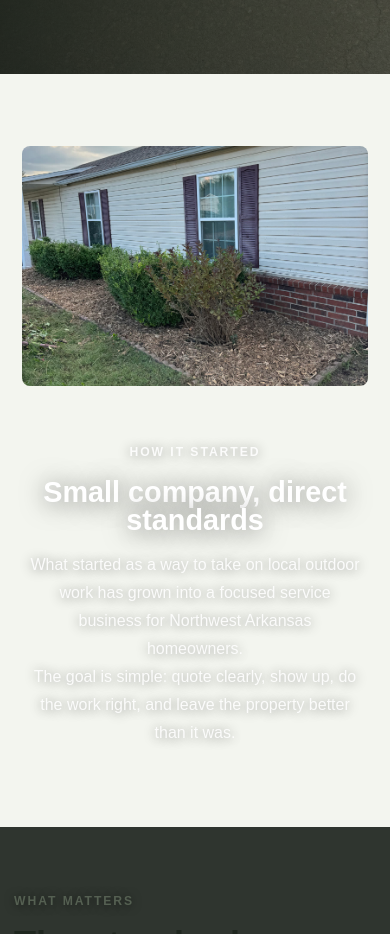
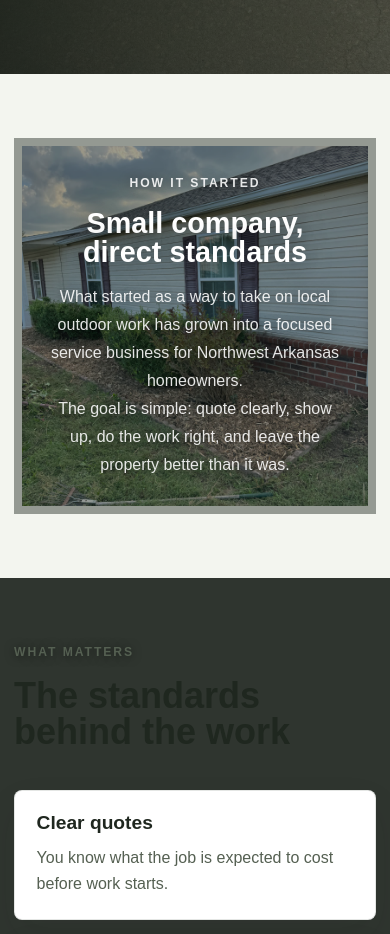
Before and after one commit to gpillow/Great-Dane-Outdoor-Services, a Next.js app: page /about in a window 390 px wide. Shown: the part 820-1754 px from the top of the page. Built offline with nearby package versions, Linux system fonts and the light colour scheme.

Commit message:
Fix about story section: text centered over full-width photo
Photo fills full width, text overlaid centered on top with dark overlay.
Works on both desktop and mobile.

Co-Authored-By: Claude Sonnet 4.6 <noreply@anthropic.com>

```diff
--- a/app/globals.css
+++ b/app/globals.css
@@ -1836,24 +1836,33 @@ main#main-content {
   display: grid;
   gap: 1.25rem;
 }
-.blueprint-detail-row,
-.blueprint-story-layout {
+.blueprint-detail-row {
   display: grid;
   grid-template-columns: minmax(0, 0.9fr) minmax(0, 1.1fr);
   gap: clamp(2rem, 5vw, 4rem);
   align-items: center;
 }
-/* Constrain ScrollReveal wrappers inside story layout to their grid columns */
-.blueprint-story-layout > div {
-  min-width: 0;
-  width: 100%;
-}
-.blueprint-story-layout > div img {
+/* Story layout: full-width photo with text centered on top */
+.blueprint-story-layout {
+  position: relative;
+  display: block;
+}
+.blueprint-story-layout > div:first-child img {
   display: block;
   width: 100%;
-  height: clamp(280px, 36vw, 500px);
+  height: clamp(400px, 55vw, 640px);
   object-fit: cover;
-  border-radius: 8px;
+}
+.blueprint-story-layout > div:last-child {
+  position: absolute;
+  inset: 0;
+  display: flex;
+  flex-direction: column;
+  align-items: center;
+  justify-content: center;
+  text-align: center;
+  padding: clamp(1.5rem, 5vw, 3rem);
+  background: rgba(18, 24, 18, 0.42);
 }
 .blueprint-detail-row {
   background: #f3f5ef;
@@ -2048,11 +2057,8 @@ main#main-content {
   .contact-blueprint-grid {
     grid-template-columns: 1fr;
   }
-  .blueprint-story-layout > div img {
-    height: clamp(240px, 55vw, 380px);
-  }
-  .blueprint-story-layout > div:last-child {
-    text-align: center;
+  .blueprint-story-layout > div:first-child img {
+    height: clamp(360px, 70vw, 500px);
   }
   .blueprint-service-grid,
   .blueprint-project-grid,
```
